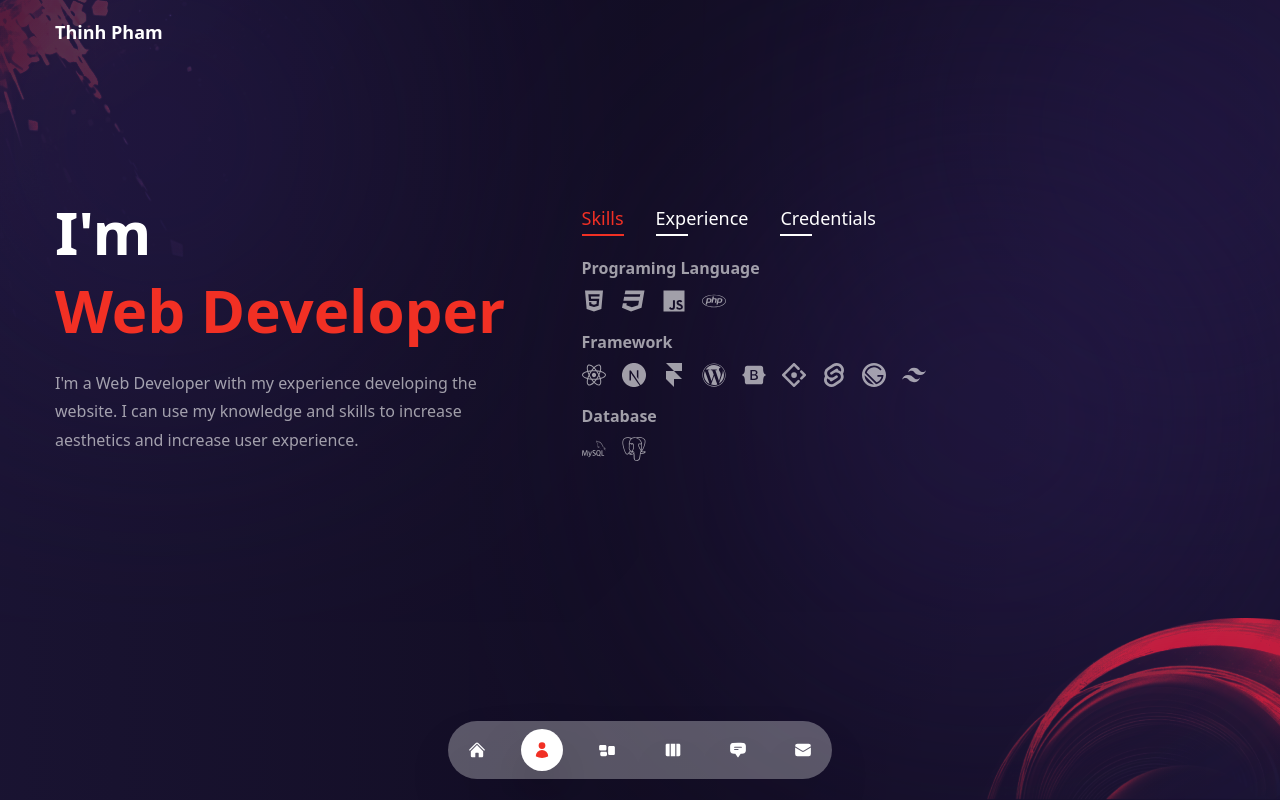
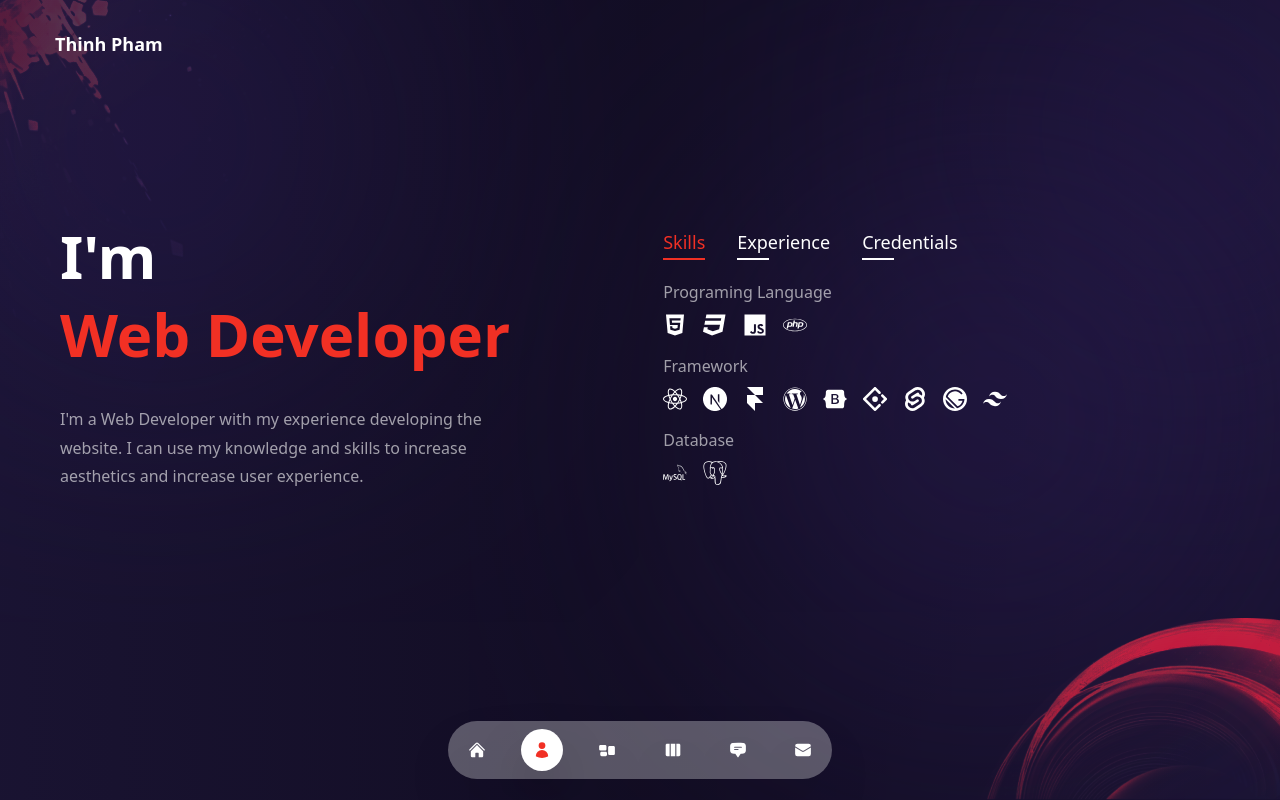
Before and after one commit to thinhpham311-dev/portfolio-profile, a Next.js app: page /about in a window 1280 px wide. Built offline with nearby package versions, Linux system fonts and the light colour scheme; some icons are missing.

Commit message:
update code

```diff
--- a/pages/_app.js
+++ b/pages/_app.js
@@ -8,7 +8,7 @@ function MyApp({ Component, pageProps }) {
   const router = useRouter()
   return <Layout>
     <AnimatePresence mode="wait">
-      <motion.div key={router.route} className="xl:h-full h-[calc(98%-200px)]">
+      <motion.div key={router.route} className="h-full">
         <Transition/>
       <Component {...pageProps} />
       </motion.div>
--- a/pages/about/index.js
+++ b/pages/about/index.js
@@ -81,24 +81,24 @@ const aboutData = [
 const About = () => {
   const [index, setIndex] = useState(0)
 
-  return <div className="text-center xl:text-left xl:py-32 py-0 h-full">
-    <div className="container mx-auto h-full flex flex-col xl:items-start items-center xl:flex-row xl:gap-x-12 gap-x-4">
+  return <div className="text-center xl:text-left xl:pt-32 py-0 h-full">
+    <div className="container mx-auto px-5 h-full flex flex-col xl:items-start items-center xl:flex-row xl:gap-x-10 gap-x-4">
       <div className="flex-1 flex flex-col justify-center">
-        <h1 className="h1 xl:text-left mb-3 xl:mb-5">I'm <br /> <span className="text-accent">Web Developer</span></h1>
-        <p className="xl:text-left"> I'm a Web Developer with my experience developing the website. I can use my knowledge and skills to increase aesthetics and increase user experience. </p>
+        <h1 className="h1 xl:text-left">I'm <br /> <span className="text-accent">Web Developer</span></h1>
+        <p className="xl:text-left w-full xl:max-w-[84%]"> I'm a Web Developer with my experience developing the website. I can use my knowledge and skills to increase aesthetics and increase user experience. </p>
       </div>
 
-      <div className='flex flex-col w-full xl:max-w-[55%] h-[480px]'>
+      <div className='flex flex-col w-full xl:max-w-[48%] h-[480px]'>
         <div className=" h-[50px] mb-3 flex items-center xl:justify-start justify-center xl:gap-x-8 lg:gap-x-6 gap-x-4">
           {aboutData.map((item, indexItem) => <div key={indexItem} onClick={() => setIndex(indexItem)} className={`${index === indexItem && "text-accent after:!bg-accent after:w-full after:transition-all after:duration-300"} cursor-pointer capitalize xl:text-lg relative after:w-8 after:h-[2px] after:bg-white after:absolute after:-bottom-1 after:left-0`}>{item.title}</div>)}
         </div>
         <div className=' flex flex-col gap-y-2 xl:gap-y-4'>
           {aboutData[index].info.map((item, indexItem) => <div key={indexItem} className='mx-auto xl:mx-0 flex-1 flex-col md:flex-row max-w-max gap-x-2 text-white/60'>
-            <h3 className="capitalize mb-2 font-bold">{item.title}</h3>
-            <div>{item.stage}</div>
+            <h3 className="capitalize mb-2">{item.title}</h3>
+            <div className='text-white'>{item.stage}</div>
             <div className='flex flex-wrap xl:justify-start justify-center gap-x-4'>
               {
-                item.icons?.map((icon, indexIcon) => <div key={indexIcon} className='text-2xl transition-all p-2 xl:p-0'>{icon}</div>)
+                item.icons?.map((icon, indexIcon) => <div key={indexIcon} className='text-2xl text-white transition-all p-2 xl:p-0'>{icon}</div>)
               }
             </div>
           </div>)}
--- a/styles/globals.css
+++ b/styles/globals.css
@@ -26,7 +26,7 @@
     @apply w-full h-screen overflow-hidden;
   }
   .h1 {
-    @apply text-[35px] leading-tight md:text-[60px] md:leading-[1.3] mb-8 font-semibold;
+    @apply text-[35px] leading-tight md:text-[60px] md:leading-[1.3] xl:mb-8 mb-3 font-semibold;
   }
   .h2 {
     @apply text-[35px] leading-tight md:text-[54px] md:leading-[1.3] mb-4 font-semibold;
```
